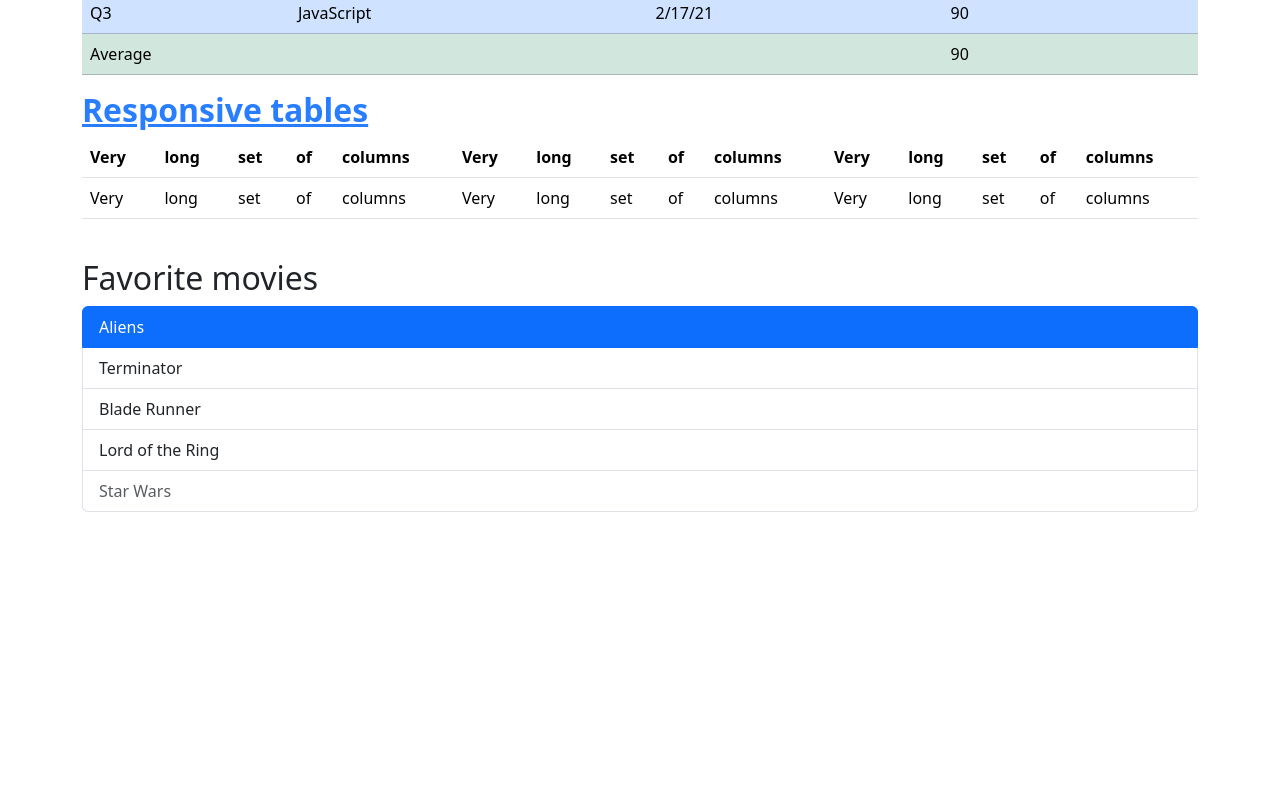
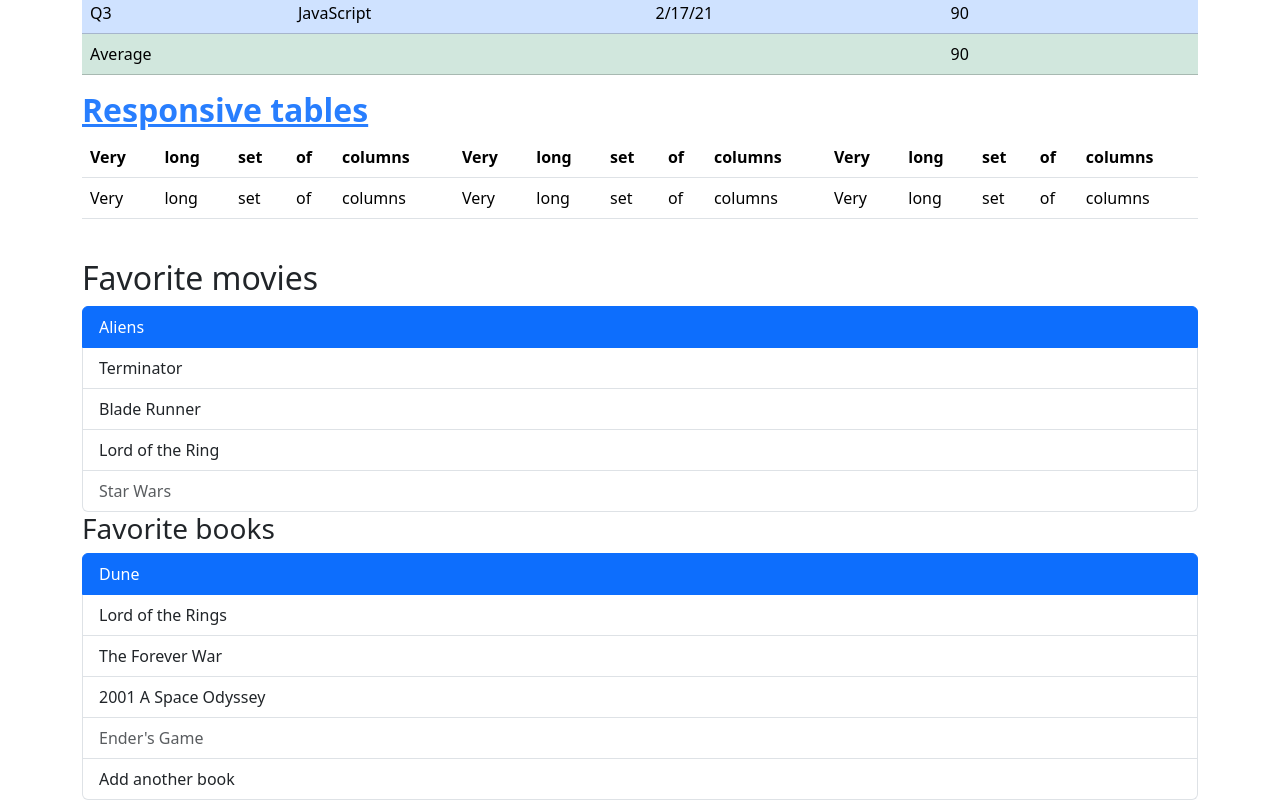
Before and after one commit to AntonMenchaca/kambaz-react-web-cs5610-summer2-2025, a React (Vite) app: page /#/Labs/Lab2 in a window 1280 px wide. Shown: the part 5741-6541 px from the top of the page. Before the commit the page ends 6253 px from the top, so only its background shows below. Built offline with nearby package versions, Linux system fonts and the light colour scheme.

Commit message:
finish 2.3.9

```diff
--- a/src/Labs/Lab2/BootstrapLists.tsx
+++ b/src/Labs/Lab2/BootstrapLists.tsx
@@ -1,6 +1,8 @@
 import { ListGroup } from 'react-bootstrap';
 export default function BootstrapLists() {
-  return (<div id="wd-css-styling-lists">
+  return (
+    <div>
+      <div id="wd-css-styling-lists">
         <h2>Favorite movies</h2>
         <ListGroup>
           <ListGroup.Item active>Aliens</ListGroup.Item>
@@ -9,5 +11,31 @@ export default function BootstrapLists() {
           <ListGroup.Item>Lord of the Ring</ListGroup.Item>
           <ListGroup.Item disabled>Star Wars</ListGroup.Item>
         </ListGroup>
-  </div>)
+      </div>
+      <div id="wd-css-hyperlink-list">
+        <h3>Favorite books</h3>
+        <ListGroup>
+          <ListGroup.Item action active
+            href="https://en.wikipedia.org/wiki/Dune_(novel)">
+            Dune                 </ListGroup.Item>
+          <ListGroup.Item action
+            href="https://en.wikipedia.org/wiki/The_Lord_of_the_Rings">
+            Lord of the Rings    </ListGroup.Item>
+          <ListGroup.Item action
+            href="https://en.wikipedia.org/wiki/The_Forever_War">
+            The Forever War      </ListGroup.Item>
+          <ListGroup.Item action
+            href="https://en.wikipedia.org/wiki/2001:_A_Space_Odyssey_(novel)">
+            2001 A Space Odyssey </ListGroup.Item>
+          <ListGroup.Item action disabled
+            href="https://en.wikipedia.org/wiki/Ender%27s_Game">
+            Ender's Game         </ListGroup.Item>
+          <ListGroup.Item action onClick={() => alert("New book added")}>
+            Add another book     </ListGroup.Item>
+        </ListGroup>
+      </div>
+
+
+    </div>
+  )
 }
```
Lines whose indentation alone changed are shown as unchanged.
